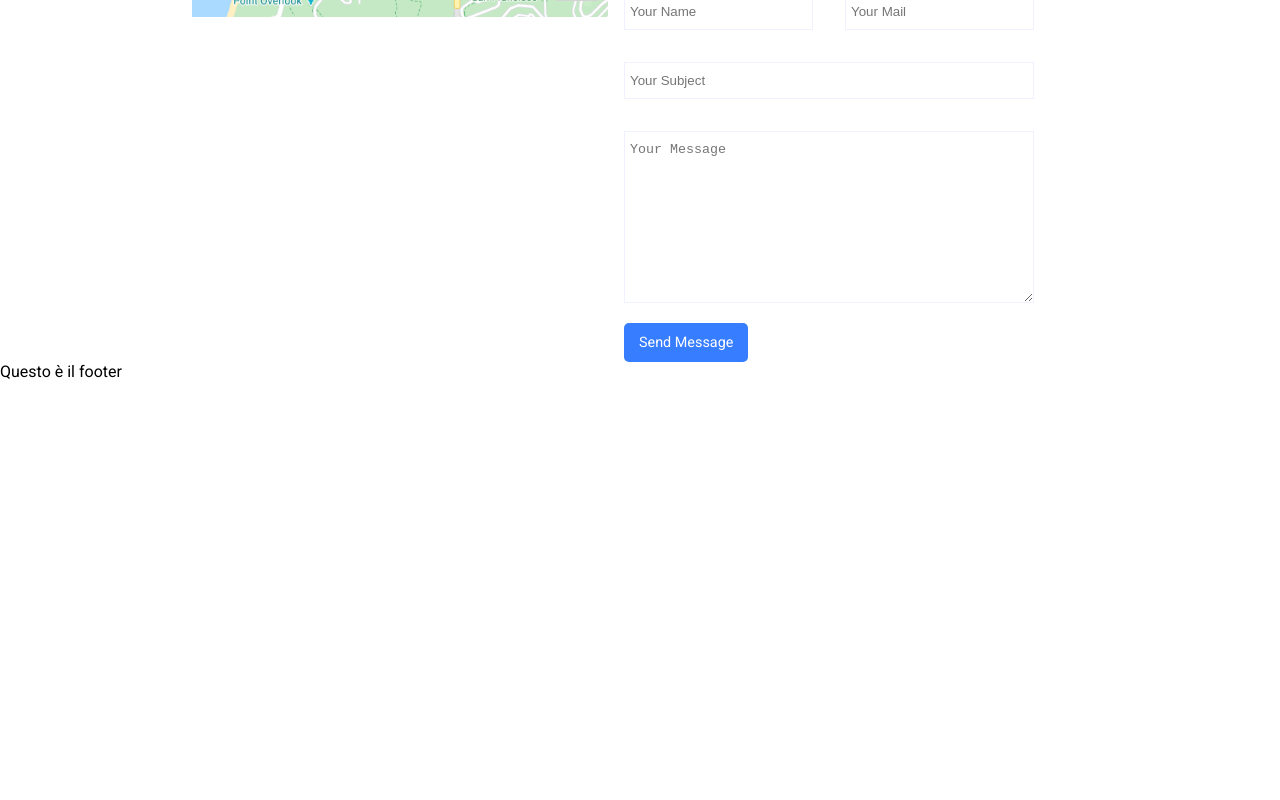
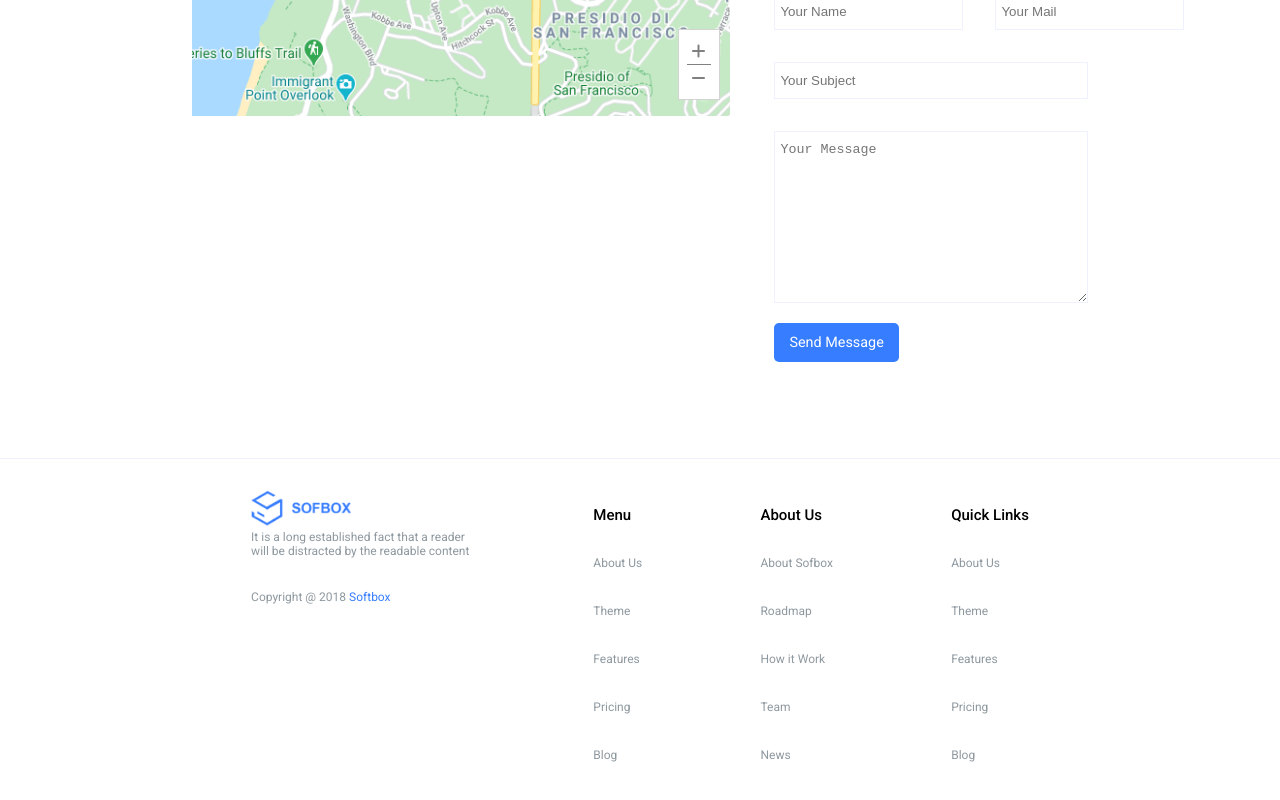
Before and after one commit to tahakyo/proj-html-vuejs, a Vue app: page / in a window 1280 px wide. Shown: the part 3406-4206 px from the top of the page. Before the commit the page ends 3787 px from the top, so only its background shows below. Built offline with nearby package versions, Linux system fonts and the light colour scheme.

Commit message:
add and set Appfooter

```diff
--- a/src/App.vue
+++ b/src/App.vue
@@ -8,7 +8,7 @@
       <AppMain />
     </main>
     <footer>
-      <Appfooter />
+      <Appfooter :footerMenu="footerMenu"/>
     </footer>
   </div>
 </template>
@@ -56,6 +56,32 @@ export default {
           active: "false",
         },
       ],
+      footerMenu: [
+        {
+          title: "Menu",
+          voice1: "About Us",
+          voice2: "Theme",
+          voice3: "Features",
+          voice4: "Pricing",
+          voice5: "Blog",
+        },
+        {
+          title: "About Us",
+          voice1: "About Sofbox",
+          voice2: "Roadmap",
+          voice3: "How it Work",
+          voice4: "Team",
+          voice5: "News",
+        },
+        {
+          title: "Quick Links",
+          voice1: "About Us",
+          voice2: "Theme",
+          voice3: "Features",
+          voice4: "Pricing",
+          voice5: "Blog",
+        },
+      ],
     };
   },
 };
--- a/src/assets/style/common.scss
+++ b/src/assets/style/common.scss
@@ -38,3 +38,7 @@ margin: 0 auto;
 	font-size: .9rem;
 	padding:11px 15px;
 }
+
+.mb-6 {
+  margin-bottom: 6rem;
+}
--- a/src/components/AppContacts.vue
+++ b/src/components/AppContacts.vue
@@ -78,7 +78,7 @@
                 placeholder="Your Message"
               ></textarea>
             </div>
-            <div class="myButton">Send Message</div>
+            <div class="myButton mb-6">Send Message</div>
           </div>
         </div>
       </div>
@@ -111,11 +111,11 @@ section {
   }
   .localisation {
     display: flex;
+    justify-content: space-between;
     .map {
-      width: calc(100% / 2 - 2rem);
+      width: 60%;
       height: 50%;
       position: relative;
-      margin-right: 1rem;
       .indication {
         display: flex;
         justify-content: space-between;
@@ -188,6 +188,7 @@ section {
       }
     }
     .adress {
+      width: 35%;
       .logo {
         width: 100px;
         margin-bottom: 2rem;
--- a/src/components/AppMain.vue
+++ b/src/components/AppMain.vue
@@ -24,8 +24,8 @@ export default {
     PopularFeatures,
     OurTestimonials,
     LatestPosts,
-    AppContacts
-},
+    AppContacts,
+  },
   data: function () {
     return {
       marketingCard: [
--- a/src/components/Appfooter.vue
+++ b/src/components/Appfooter.vue
@@ -1,13 +1,82 @@
 <template>
-  <div>Questo è il footer</div>
+  <section>
+    <div class="container">
+      <div class="footer-content">
+        <div class="first-col">
+          <div class="logo">
+            <img src="../assets/img/35.png" alt="" />
+          </div>
+          <div class="small-text">
+            It is a long established fact that a reader will be distracted by
+            the readable content
+          </div>
+          <div class="copyright">Copyright @ 2018 <a href="">Softbox</a></div>
+        </div>
+        <div class="footer-menu" v-for="(item, index) in footerMenu" :key="index">
+          <ul>
+            <li class="menu-title"><a href="">{{item.title}}</a></li>
+            <li class="menu-voice"><a href="">{{item.voice1}}</a></li>
+            <li class="menu-voice"><a href="">{{item.voice2}}</a></li>
+            <li class="menu-voice"><a href="">{{item.voice3}}</a></li>
+            <li class="menu-voice"><a href="">{{item.voice4}}</a></li>
+            <li class="menu-voice"><a href="">{{item.voice5}}</a></li>
+          </ul>
+        </div>
+      </div>
+    </div>
+  </section>
 </template>
 
 <script>
 export default {
-  name: "Appfooter"
-}
+  name: "Appfooter",
+  props: {
+    footerMenu: Array,
+  },
+};
 </script>
 
-<style>
-
+<style lang="scss" scoped>
+@import "../assets/style/variables.scss";
+section {
+  border-top: 1px solid $border-color02;
+  padding: 2rem 0 4rem;
+  .footer-content {
+    display: flex;
+    justify-content: space-around;
+    .first-col {
+      width: calc(100% / 4);
+      .logo {
+        width: 100px;
+      }
+      .small-text {
+        font-size: 12px;
+        color: $text-color04;
+        margin-bottom: 2rem;
+      }
+      .copyright {
+        font-size: 12px;
+        color: $text-color04;
+      }
+      .copyright a {
+        font-size: 12px;
+        color: $text-color05;
+      }
+    }
+    .footer-menu {
+      line-height: 3rem;
+      .menu-title {
+        font-size: 15px;
+        font-weight: 500;
+      }
+      .menu-voice {
+        font-size: 12px;
+        color: $text-color04;
+      }
+      a {
+        color: inherit;
+      }
+    }
+  }
+}
 </style>
```
